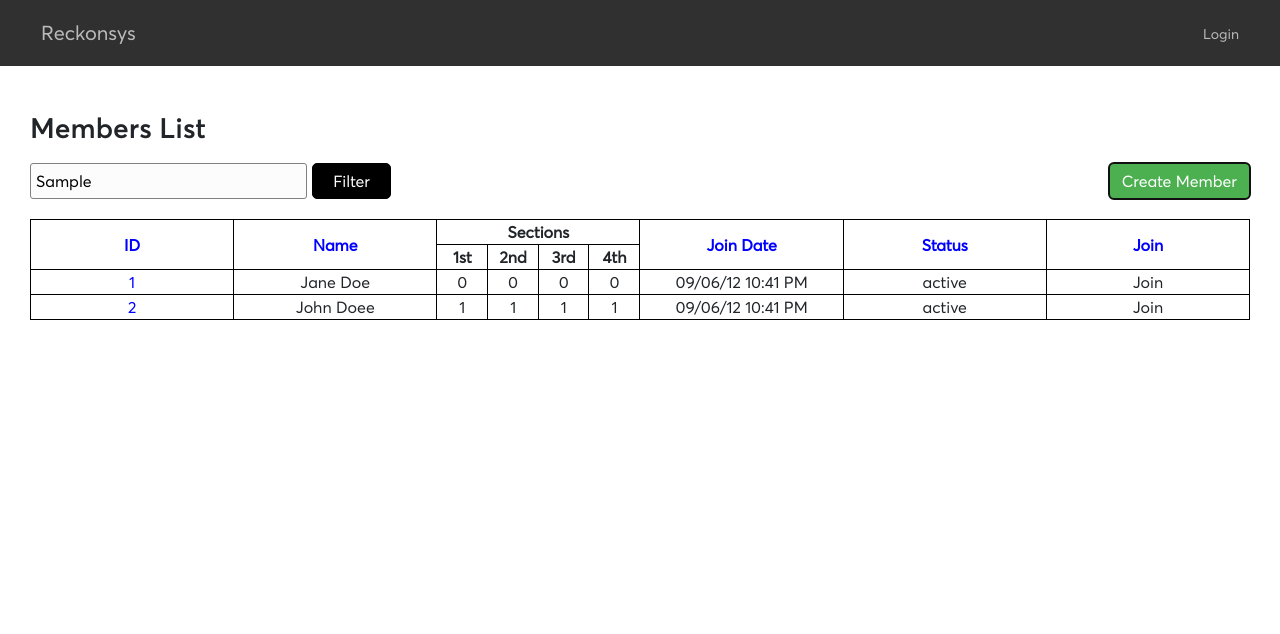
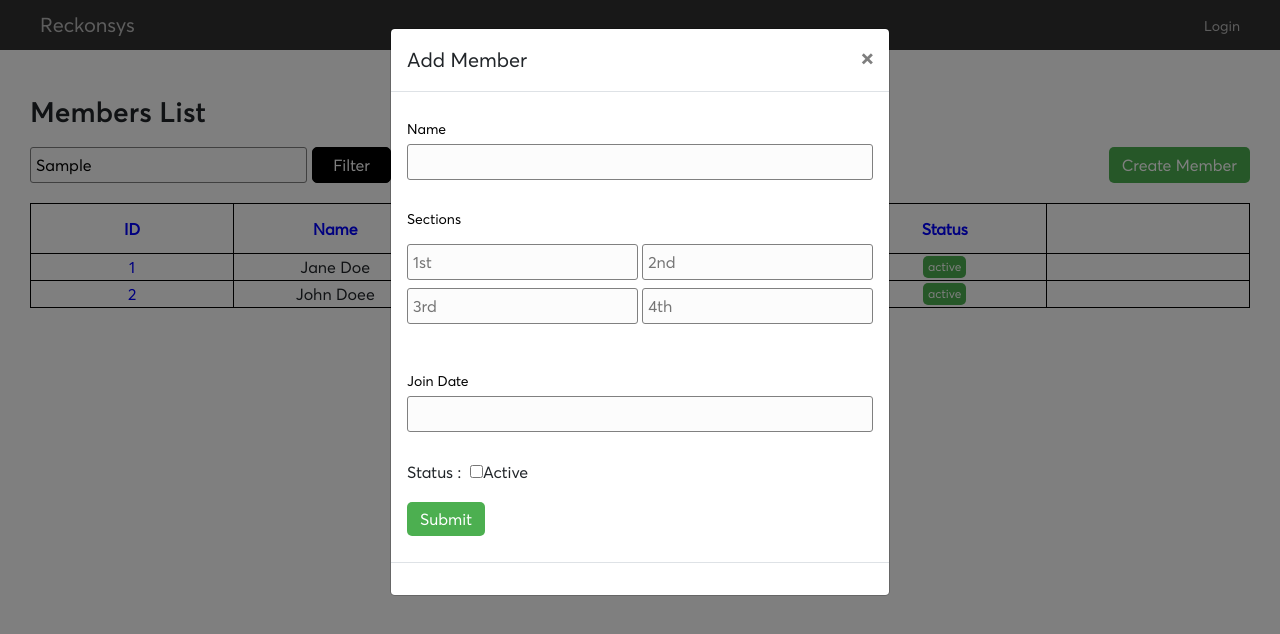
Before and after one commit to sanjaymusale/reckonsys-application, a React (Create React App) app: page /members in a window 1280 px wide. Both pictures are taken after typing "Sample" into the empty fields and a click on the button "Create Member". Shown: the top 634 px of the page. Built offline with nearby package versions, Linux system fonts and the light colour scheme.

Commit message:
adding of new members and filtering of members

```diff
--- a/package.json
+++ b/package.json
@@ -11,6 +11,7 @@
     "react-redux": "^7.1.3",
     "react-router-dom": "^5.1.2",
     "react-scripts": "3.2.0",
+    "reactstrap": "^8.1.1",
     "redux": "^4.0.4",
     "yup": "^0.27.0"
   },
--- a/src/components/layout/navbar.scss
+++ b/src/components/layout/navbar.scss
@@ -22,6 +22,7 @@ $textColor: rgb(187, 187, 187);
 
 .navbar {
   background: $navBarBackground;
+  padding: 0;
 }
 
 .navbar-container {
--- a/src/modules/auth/login/style.scss
+++ b/src/modules/auth/login/style.scss
@@ -8,7 +8,6 @@
   margin: auto;
   padding: 10px 25px 25px;
   background-color: rgb(235, 235, 235);
-}
 
   .heading {
     width: 100%;
@@ -17,37 +16,4 @@
     padding-bottom: 10px;
     border-bottom: 1px solid rgb(180, 180, 180);
   }
-
-.input-row {
-  display: flex;
-  flex-direction: column;
-  margin: 10px 0;
-
-  .label {
-    height: 21px;
-    margin-bottom: 5px;
-    line-height: 21px;
-    font-size: 14px;
-    color: black;
-    flex: 1;
 }
-
-  input[type='text'],
-  input[type='password'] {
-    flex: 1;
-    outline: none;
-    border: none;
-    background: #fcfcfc;
-    padding: 5px 0 5px 5px;
-    -webkit-appearance: none;
-    border-radius: 3px;
-    border: 1px solid grey;
-    font-family: averta-regular;
-  }
-
-  .error-container {
-    color: red;
-    font-size: 12px;
-    min-height: 18px;
-  }
-}
--- /dev/null
+++ b/src/modules/members/addMember.js
@@ -0,0 +1,19 @@
+import React from 'react';
+import { Modal, ModalHeader, ModalBody, ModalFooter } from 'reactstrap';
+import Form from './form';
+
+const AddMember = ({ modal, toggle, onSubmit }) => {
+  return (
+    <div>
+      <Modal isOpen={modal} toggle={toggle}>
+        <ModalHeader toggle={toggle}>Add Member</ModalHeader>
+        <ModalBody>
+          <Form onSubmit={onSubmit} />
+        </ModalBody>
+        <ModalFooter />
+      </Modal>
+    </div>
+  );
+};
+
+export default AddMember;
--- /dev/null
+++ b/src/modules/members/form.js
@@ -0,0 +1,141 @@
+import React from 'react';
+import { Formik } from 'formik';
+import { object, string } from 'yup';
+
+const Form = ({ edit, onSubmit }) => {
+  return (
+    <Formik
+      initialValues={{
+        name: '',
+        section1: '',
+        section2: '',
+        section3: '',
+        section4: '',
+        joinDate: '',
+        status: ''
+      }}
+      onSubmit={value => onSubmit(value)}
+      validationSchema={object().shape({
+        name: string().required('Name is Required'),
+        section1: string()
+          .required('1st is Required')
+          .matches(/^[0-9]*$/, 'Only Integer value'),
+        section2: string()
+          .required('2nd is Required')
+          .matches(/^[0-9]*$/, 'Only Integer value'),
+        section3: string()
+          .required('3rd is Required')
+          .matches(/^[0-9]*$/, 'Only Integer value'),
+        section4: string()
+          .required('4th is Required')
+          .matches(/^[0-9]*$/, 'Only Integer value'),
+        joinDate: string().required('Joining date required')
+      })}
+    >
+      {({
+        values,
+        errors,
+        touched,
+        handleBlur,
+        handleChange,
+        handleSubmit
+      }) => (
+        <form onSubmit={handleSubmit}>
+          <div className="input-row">
+            <div className="label">Name</div>
+            <input
+              id="name"
+              type="text"
+              value={values.name}
+              onChange={handleChange}
+              onBlur={handleBlur}
+            />
+            <div className="error-container">
+              {errors.name && touched.name && errors.name}
+            </div>
+          </div>
+          <div className="input-row">
+            <div className="label">Sections</div>
+            <div className="input-row row section">
+              <input
+                id="section1"
+                type="text"
+                value={values.section1}
+                onChange={handleChange}
+                onBlur={handleBlur}
+                placeholder="1st"
+              />
+              &nbsp;
+              <input
+                id="section2"
+                type="text"
+                value={values.section2}
+                onChange={handleChange}
+                onBlur={handleBlur}
+                placeholder="2nd"
+              />
+              <input
+                id="section3"
+                type="text"
+                value={values.section3}
+                onChange={handleChange}
+                onBlur={handleBlur}
+                placeholder="3rd"
+              />
+              &nbsp;
+              <input
+                id="section4"
+                type="text"
+                value={values.section4}
+                onChange={handleChange}
+                onBlur={handleBlur}
+                placeholder="4th"
+              />
+            </div>
+            <div className="error-container">
+              {errors.section1 && touched.section1 && errors.section1}
+              {` `}
+              {errors.section2 && touched.section2 && errors.section2}
+              {` `}
+              {errors.section3 && touched.section3 && errors.section3}
+              {` `}
+              {errors.section4 && touched.section4 && errors.section4}
+            </div>
+          </div>
+          <div className="input-row">
+            <div className="label">Join Date</div>
+            <input
+              id="joinDate"
+              type="text"
+              value={values.joinDate}
+              onChange={handleChange}
+              onBlur={handleBlur}
+            />
+            <div className="error-container">
+              {errors.joinDate && touched.joinDate && errors.joinDate}
+            </div>
+          </div>
+
+          <div className="input-row row">
+            <div>Status :</div>&nbsp;&nbsp;
+            <label>
+              <input
+                id="status"
+                type="checkbox"
+                name="status"
+                value="active"
+                onChange={handleChange}
+              />
+              Active
+            </label>
+          </div>
+          <div className="input-row">
+            <input type="submit" className="secondary-btn" value="Submit" />
+          </div>
+        </form>
+      )}
+    </Formik>
+  );
+};
+
+export default Form;
--- a/src/modules/members/index.js
+++ b/src/modules/members/index.js
@@ -2,16 +2,45 @@ import React, { useState } from 'react';
 import './members.scss';
 import membersData from './membersData';
 import MemberTable from './table';
+import AddMember from './addMember';
 
 const Member = () => {
+  const [initialData, setInitialData] = useState(membersData);
   const [members, setMembers] = useState(membersData);
   const [filterValue, setFilterValue] = useState('');
+  const [modal, setModal] = useState(false);
+
+  const toggle = () => setModal(!modal);
 
   const filterTable = () => {
-    const filteredMembers = membersData.filter(member =>
+    const filteredMembers = initialData.filter(member =>
       member.name.toLowerCase().includes(filterValue.toLowerCase())
     );
     setMembers(filteredMembers);
+  };
+
+  const onSubmit = values => {
+    let status;
+    if (values.status.length) {
+      status = 'active';
+    } else {
+      status = 'inactive';
+    }
+    const memberToAdd = {
+      id: Math.floor(Math.random() * 10),
+      name: values.name,
+      sections: [
+        values.section1,
+        values.section2,
+        values.section3,
+        values.section4
+      ],
+      join_date: values.joinDate,
+      status
+    };
+    setMembers([...members, memberToAdd]);
+    setInitialData([...initialData, memberToAdd]);
+    toggle();
   };
 
   return (
@@ -32,11 +61,14 @@ const Member = () => {
               <button onClick={filterTable}>Filter</button>
             </div>
           </div>
-          <button className="secondary-btn">Create Member</button>
+          <button className="secondary-btn" onClick={toggle}>
+            Create Member
+          </button>
         </div>
         <div className="table-data">
           <MemberTable membersData={members} />
         </div>
+        <AddMember toggle={toggle} modal={modal} onSubmit={onSubmit} />
       </div>
     </div>
   );
--- a/src/modules/members/members.scss
+++ b/src/modules/members/members.scss
@@ -59,6 +59,7 @@
                 &:last-child {
                   border: 0px;
                 }
+
                 border-top: 0px;
                 border-bottom: 0px;
               }
@@ -88,4 +89,24 @@
       color: blue;
     }
   }
+
+  .status-active {
+    background-color: #4caf50;
+    color: white;
+    width: max-content;
+    font-size: 12px;
+    padding: 2px 5px;
+    border-radius: 5px;
+    margin: 2px auto;
+  }
+
+  .status-inactive {
+    background-color: #f54e31;
+    color: white;
+    width: max-content;
+    font-size: 12px;
+    padding: 2px 5px;
+    border-radius: 5px;
+    margin: 2px auto;
+  }
 }
--- a/src/modules/members/table.js
+++ b/src/modules/members/table.js
@@ -22,7 +22,7 @@ const MemberTable = ({ membersData }) => {
           </th>
           <th className="header">Join Date</th>
           <th className="header">Status</th>
-          <th className="header">Join</th>
+          <th className="header"></th>
         </tr>
         {membersData.map((member, index) => {
           return (
@@ -41,8 +41,18 @@ const MemberTable = ({ membersData }) => {
                 </table>
               </td>
               <td>{member.join_date}</td>
-              <td>{member.status}</td>
-              <td>Join</td>
+              <td>
+                <div
+                  className={
+                    member.status === 'active'
+                      ? 'status-active'
+                      : 'status-inactive'
+                  }
+                >
+                  {member.status}
+                </div>
+              </td>
+              <td></td>
             </tr>
           );
         })}
--- a/src/styles/global.scss
+++ b/src/styles/global.scss
@@ -60,3 +60,47 @@ main {
     transform: translateY(1px);
   }
 }
+
+.input-row {
+  display: flex;
+  flex-direction: column;
+  margin: 10px 0;
+
+  .label {
+    height: 21px;
+    margin-bottom: 5px;
+    line-height: 21px;
+    font-size: 14px;
+    color: black;
+    flex: 1;
+  }
+
+  input[type='text'],
+  input[type='password'] {
+    flex: 1;
+    outline: none;
+    border: none;
+    background: #fcfcfc;
+    padding: 5px 0 5px 5px;
+    -webkit-appearance: none;
+    border-radius: 3px;
+    border: 1px solid grey;
+    font-family: averta-regular;
+  }
+}
+
+.row {
+  flex-direction: row;
+}
+
+.section {
+  input {
+    margin-bottom: 8px;
+  }
+}
+
+.error-container {
+  color: red;
+  font-size: 12px;
+  min-height: 18px;
+}
```
Also changed, not shown: 1 other file (tests, documents, lock files or other folders). Lines whose indentation alone changed are shown as unchanged.
